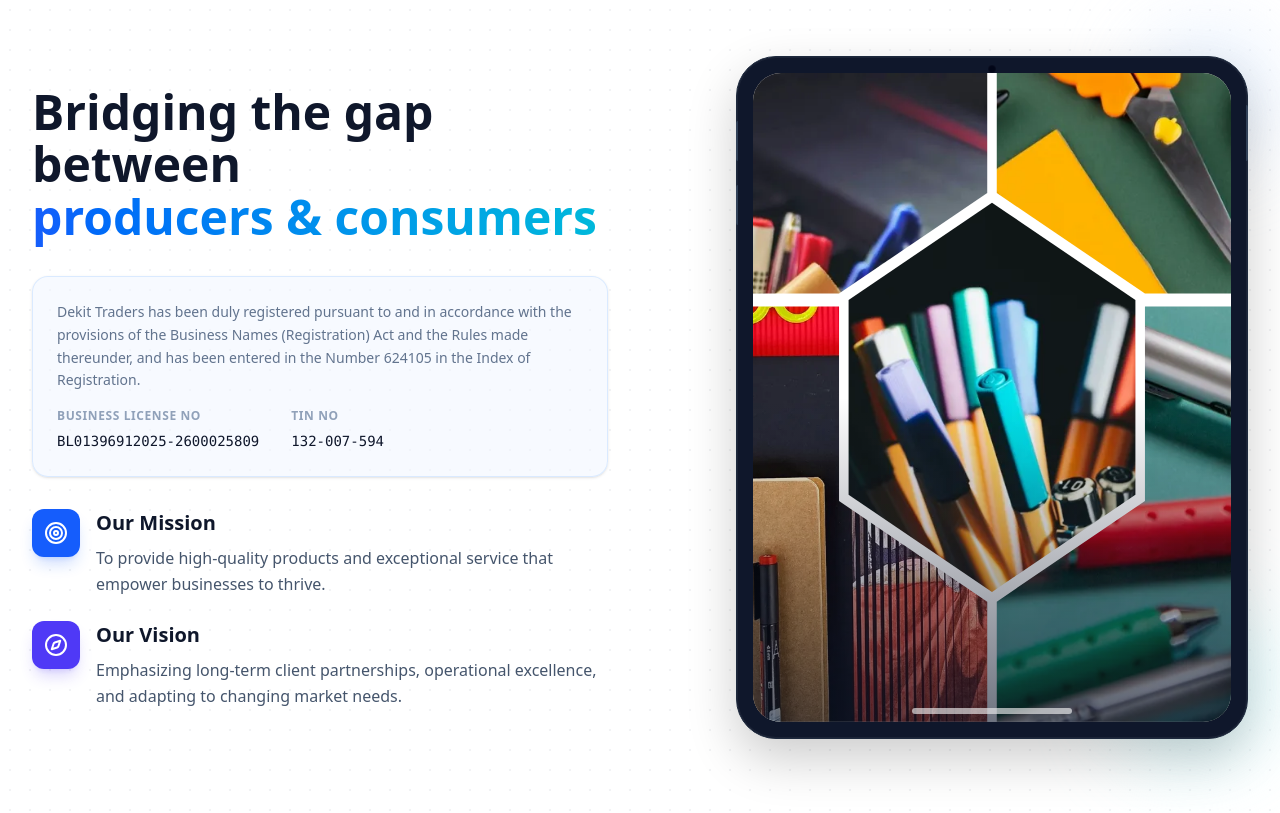
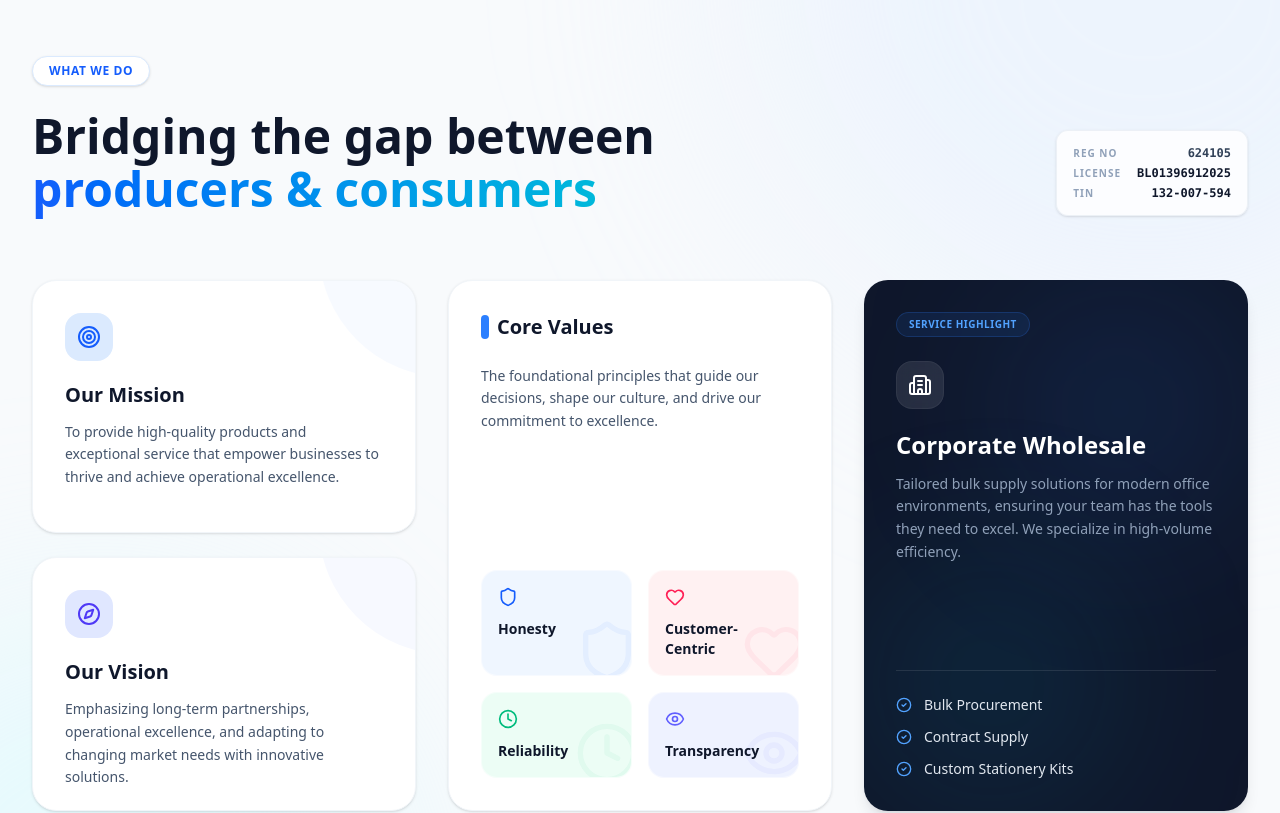
Before and after one commit to Iku96/dekit-website, a React (Vite) app: page / in a window 1280 px wide. Shown: the part 840-1653 px from the top of the page. Built offline with nearby package versions, Linux system fonts and the light colour scheme; no server answers; the database is empty.

Commit message:
Merge Mission, Vision, Values, and Services into a cohesive horizontal 'What We Do' section and rename menu item

```diff
--- a/src/components/About.tsx
+++ b/src/components/About.tsx
@@ -1,212 +1,176 @@
-import { useState, useEffect } from 'react';
-import { motion, AnimatePresence } from 'motion/react';
-import { Target, Compass, Briefcase, CheckCircle2 } from 'lucide-react';
-import { collection, onSnapshot, query, where } from 'firebase/firestore';
-import { db } from '../firebase';
+import { motion } from 'motion/react';
+import { Target, Compass, Shield, Heart, Clock, Eye, Building2, CheckCircle2 } from 'lucide-react';
 
-// You can easily change these images in the future by updating the URLs below
-const fallbackCenterSlideshowImages = [
-  "/dekit_stationery_3.webp",
-  "/dekit_stationery_4.webp",
-  "/dekit_stationery_5.webp",
-  "/dekit_stationery_6.webp"
-];
-
-const fallbackGalleryImages = [
-  "/dekit_stationery_7.webp", // Top Left
-  "/dekit_stationery_8.webp", // Top Right
-  "/dekit_stationery_9.webp", // Bottom Left
-  "/dekit_stationery_10.webp", // Bottom Right
+const values = [
+  { title: 'Honesty', icon: Shield, color: 'text-blue-600', bg: 'bg-blue-50' },
+  { title: 'Customer-Centric', icon: Heart, color: 'text-rose-500', bg: 'bg-rose-50' },
+  { title: 'Reliability', icon: Clock, color: 'text-emerald-500', bg: 'bg-emerald-50' },
+  { title: 'Transparency', icon: Eye, color: 'text-indigo-500', bg: 'bg-indigo-50' },
 ];
 
 export default function About() {
-  const [currentSlide, setCurrentSlide] = useState(0);
-  const [centerSlideshowImages, setCenterSlideshowImages] = useState(fallbackCenterSlideshowImages);
-  const [galleryImages, setGalleryImages] = useState(fallbackGalleryImages);
-
-  useEffect(() => {
-    const q = query(collection(db, 'gallery'), where('category', '==', 'About'));
-    const unsubscribe = onSnapshot(q, (snapshot) => {
-      if (!snapshot.empty) {
-        const images = snapshot.docs.map(doc => doc.data().src);
-        if (images.length >= 4) {
-          setGalleryImages(images.slice(0, 4));
-          if (images.length > 4) {
-            setCenterSlideshowImages(images.slice(4));
-          } else {
-            setCenterSlideshowImages(images);
-          }
-        } else {
-          setCenterSlideshowImages(images);
-          setGalleryImages(fallbackGalleryImages);
-        }
-      } else {
-        setCenterSlideshowImages(fallbackCenterSlideshowImages);
-        setGalleryImages(fallbackGalleryImages);
-      }
-    });
-    return () => unsubscribe();
-  }, []);
-
-  useEffect(() => {
-    const timer = setInterval(() => {
-      setCurrentSlide((prev) => (prev + 1) % centerSlideshowImages.length);
-    }, 4000); // Change image every 4 seconds
-    return () => clearInterval(timer);
-  }, [centerSlideshowImages.length]);
   return (
-    <section id="about" className="py-24 bg-white relative overflow-hidden">
-      {/* Subtle Dot Pattern */}
-      <div className="absolute inset-0 bg-[radial-gradient(#e5e7eb_1px,transparent_1px)] [background-size:20px_20px] opacity-50"></div>
+    <section id="about" className="py-24 bg-slate-50 relative overflow-hidden">
+      {/* Subtle Background Elements */}
+      <div className="absolute top-0 right-0 w-[800px] h-[800px] bg-blue-100/40 rounded-full blur-[120px] pointer-events-none -translate-y-1/2 translate-x-1/3"></div>
+      <div className="absolute bottom-0 left-0 w-[600px] h-[600px] bg-cyan-100/40 rounded-full blur-[100px] pointer-events-none translate-y-1/2 -translate-x-1/3"></div>
 
       <div className="max-w-7xl mx-auto px-4 sm:px-6 lg:px-8 relative z-10">
-        <div className="grid lg:grid-cols-2 gap-16 items-center">
 
-          {/* Text Content */}
-          <motion.div
-            initial={{ opacity: 0, x: -30 }}
-            whileInView={{ opacity: 1, x: 0 }}
-            viewport={{ once: true }}
-            transition={{ duration: 0.8, ease: "easeOut" }}
-          >
-            <h3 className="text-4xl md:text-5xl font-extrabold text-slate-900 mb-8 leading-[1.1]">
+        {/* Header Section */}
+        <div className="flex flex-col md:flex-row md:items-end justify-between gap-8 mb-16">
+          <div className="max-w-2xl">
+            <motion.div
+              initial={{ opacity: 0, y: 20 }}
+              whileInView={{ opacity: 1, y: 0 }}
+              viewport={{ once: true }}
+              className="inline-flex items-center gap-2 px-4 py-1.5 rounded-full bg-white border border-blue-100 shadow-sm mb-6"
+            >
+              <span className="text-blue-600 text-xs font-bold uppercase tracking-wider">What We Do</span>
+            </motion.div>
+
+            <motion.h3
+              initial={{ opacity: 0, y: 20 }}
+              whileInView={{ opacity: 1, y: 0 }}
+              viewport={{ once: true }}
+              transition={{ delay: 0.1 }}
+              className="text-4xl md:text-5xl font-extrabold text-slate-900 leading-[1.1]"
+            >
               Bridging the gap between <br/>
               <span className="text-transparent bg-clip-text bg-gradient-to-r from-blue-600 to-cyan-500">
                 producers & consumers
               </span>
-            </h3>
+            </motion.h3>
+          </div>
 
-            <div className="bg-blue-50/50 border border-blue-200/50 p-6 rounded-2xl mb-8 shadow-sm">
-              <p className="text-sm text-slate-500 leading-relaxed mb-4">
-                Dekit Traders has been duly registered pursuant to and in accordance with the provisions of the Business Names (Registration) Act and the Rules made thereunder, and has been entered in the Number 624105 in the Index of Registration.
-              </p>
-              <div className="flex flex-col sm:flex-row gap-4 sm:gap-8">
-                <div>
-                  <span className="block text-xs font-bold text-slate-400 uppercase tracking-wider mb-1">Business License No</span>
-                  <span className="text-sm font-medium text-slate-900 font-mono">BL01396912025-2600025809</span>
+          {/* Registration Mini-Badge */}
+          <motion.div
+            initial={{ opacity: 0, x: 20 }}
+            whileInView={{ opacity: 1, x: 0 }}
+            viewport={{ once: true }}
+            transition={{ delay: 0.2 }}
+            className="bg-white/80 backdrop-blur-sm border border-slate-200/60 p-4 rounded-xl shadow-sm text-left flex flex-col gap-2 shrink-0 max-w-xs"
+          >
+            <div className="flex items-center justify-between gap-4">
+              <span className="text-[10px] font-bold text-slate-400 uppercase tracking-widest leading-none">Reg No</span>
+              <span className="text-xs font-bold text-slate-700 font-mono leading-none">624105</span>
+            </div>
+            <div className="flex items-center justify-between gap-4">
+              <span className="text-[10px] font-bold text-slate-400 uppercase tracking-widest leading-none">License</span>
+              <span className="text-xs font-bold text-slate-900 font-mono leading-none">BL01396912025</span>
+            </div>
+            <div className="flex items-center justify-between gap-4">
+              <span className="text-[10px] font-bold text-slate-400 uppercase tracking-widest leading-none">TIN</span>
+              <span className="text-xs font-bold text-slate-900 font-mono leading-none">132-007-594</span>
+            </div>
+          </motion.div>
+        </div>
+
+        {/* 3-Column Horizontal Layout */}
+        <div className="grid lg:grid-cols-3 gap-8">
+
+          {/* Column 1: Mission & Vision */}
+          <motion.div
+            initial={{ opacity: 0, y: 30 }}
+            whileInView={{ opacity: 1, y: 0 }}
+            viewport={{ once: true }}
+            className="flex flex-col gap-6"
+          >
+            {/* Mission Card */}
+            <div className="bg-white p-8 rounded-3xl border border-slate-100 shadow-sm hover:shadow-md transition-shadow relative overflow-hidden group h-full">
+              <div className="absolute top-0 right-0 w-32 h-32 bg-blue-50/50 rounded-bl-full -mr-8 -mt-8 transition-transform group-hover:scale-110"></div>
+              <div className="relative z-10">
+                <div className="w-12 h-12 rounded-2xl bg-blue-100 text-blue-600 flex items-center justify-center mb-5">
+                  <Target className="w-6 h-6" />
                 </div>
-                <div>
-                  <span className="block text-xs font-bold text-slate-400 uppercase tracking-wider mb-1">TIN No</span>
-                  <span className="text-sm font-medium text-slate-900 font-mono">132-007-594</span>
-                </div>
+                <h4 className="text-xl font-bold text-slate-900 mb-3">Our Mission</h4>
+                <p className="text-slate-600 text-sm leading-relaxed">
+                  To provide high-quality products and exceptional service that empower businesses to thrive and achieve operational excellence.
+                </p>
               </div>
             </div>
 
-            <div className="space-y-6">
-              <div className="flex items-start gap-4">
-                <div className="w-12 h-12 rounded-xl bg-blue-600 flex items-center justify-center shrink-0 text-white shadow-lg shadow-blue-600/20">
-                  <Target className="w-6 h-6" />
-                </div>
-                <div>
-                  <h4 className="text-xl font-bold text-slate-900 mb-2">Our Mission</h4>
-                  <p className="text-slate-600 leading-relaxed">To provide high-quality products and exceptional service that empower businesses to thrive.</p>
-                </div>
-              </div>
-
-              <div className="flex items-start gap-4">
-                <div className="w-12 h-12 rounded-xl bg-indigo-600 flex items-center justify-center shrink-0 text-white shadow-lg shadow-indigo-600/20">
+            {/* Vision Card */}
+            <div className="bg-white p-8 rounded-3xl border border-slate-100 shadow-sm hover:shadow-md transition-shadow relative overflow-hidden group h-full">
+              <div className="absolute top-0 right-0 w-32 h-32 bg-indigo-50/50 rounded-bl-full -mr-8 -mt-8 transition-transform group-hover:scale-110"></div>
+              <div className="relative z-10">
+                <div className="w-12 h-12 rounded-2xl bg-indigo-100 text-indigo-600 flex items-center justify-center mb-5">
                   <Compass className="w-6 h-6" />
                 </div>
-                <div>
-                  <h4 className="text-xl font-bold text-slate-900 mb-2">Our Vision</h4>
-                  <p className="text-slate-600 leading-relaxed">Emphasizing long-term client partnerships, operational excellence, and adapting to changing market needs.</p>
-                </div>
+                <h4 className="text-xl font-bold text-slate-900 mb-3">Our Vision</h4>
+                <p className="text-slate-600 text-sm leading-relaxed">
+                  Emphasizing long-term partnerships, operational excellence, and adapting to changing market needs with innovative solutions.
+                </p>
               </div>
             </div>
           </motion.div>
 
-          {/* Image Composition */}
+          {/* Column 2: Core Values */}
           <motion.div
-            initial={{ opacity: 0, scale: 0.95 }}
-            whileInView={{ opacity: 1, scale: 1 }}
+            initial={{ opacity: 0, y: 30 }}
+            whileInView={{ opacity: 1, y: 0 }}
             viewport={{ once: true }}
-            transition={{ duration: 0.8, delay: 0.2, ease: "easeOut" }}
-            className="relative lg:ml-auto w-full max-w-lg"
+            transition={{ delay: 0.1 }}
+            className="bg-white p-8 rounded-3xl border border-slate-100 shadow-sm flex flex-col h-full"
           >
-            {/* Realistic iPad Frame */}
-            <div className="relative w-full aspect-[3/4] bg-slate-900 rounded-[2.5rem] p-3 sm:p-4 shadow-[0_20px_50px_rgba(0,0,0,0.2),inset_0_0_0_1px_rgba(255,255,255,0.05)] border border-slate-800">
+            <h4 className="text-xl font-bold text-slate-900 mb-6 flex items-center gap-2">
+              <span className="w-2 h-6 bg-blue-500 rounded-full"></span>
+              Core Values
+            </h4>
+            <p className="text-slate-600 text-sm leading-relaxed mb-8">
+              The foundational principles that guide our decisions, shape our culture, and drive our commitment to excellence.
+            </p>
 
-              {/* iPad Screen */}
-              <div className="relative w-full h-full bg-black rounded-[1.75rem] overflow-hidden shadow-[inset_0_0_10px_rgba(0,0,0,0.5)]">
-
-                {/* Image Gallery / Collage */}
-                <div className="relative w-full h-full bg-white">
-                  {/* Center Hexagon (Slideshow) */}
-                  <div
-                    className="absolute inset-0"
-                    style={{ clipPath: 'polygon(50% 20%, 80% 35%, 80% 65%, 50% 80%, 20% 65%, 20% 35%)' }}
-                  >
-                    <AnimatePresence initial={false}>
-                      <motion.img
-                        key={currentSlide}
-                        src={centerSlideshowImages[currentSlide]}
-                        alt="Gallery Center Slideshow"
-                        className="absolute inset-0 w-full h-full object-cover"
-                        referrerPolicy="no-referrer"
-                        initial={{ x: '100%' }}
-                        animate={{ x: 0 }}
-                        exit={{ x: '-100%' }}
-                        transition={{ duration: 0.8, ease: "easeInOut" }}
-                      />
-                    </AnimatePresence>
+            <div className="grid grid-cols-2 gap-4 mt-auto">
+              {values.map((value) => (
+                <div key={value.title} className={`${value.bg} p-4 rounded-2xl border border-white/50 relative overflow-hidden group`}>
+                  <div className={`absolute -right-2 -bottom-2 opacity-5 ${value.color} group-hover:scale-125 transition-transform duration-500`}>
+                    <value.icon className="w-16 h-16" />
                   </div>
-
-                  {/* Top Left */}
-                  <div
-                    className="absolute inset-0"
-                    style={{ clipPath: 'polygon(0% 0%, 49% 0%, 49% 18.5%, 18% 34%, 0% 34%)' }}
-                  >
-                    <img src={galleryImages[0]} alt="Gallery Top Left" className="w-full h-full object-cover" referrerPolicy="no-referrer" />
-                  </div>
-
-                  {/* Top Right */}
-                  <div
-                    className="absolute inset-0"
-                    style={{ clipPath: 'polygon(51% 0%, 100% 0%, 100% 34%, 82% 34%, 51% 18.5%)' }}
-                  >
-                    <img src={galleryImages[1]} alt="Gallery Top Right" className="w-full h-full object-cover" referrerPolicy="no-referrer" />
-                  </div>
-
-                  {/* Bottom Left */}
-                  <div
-                    className="absolute inset-0"
-                    style={{ clipPath: 'polygon(0% 36%, 18% 36%, 18% 66%, 49% 81.5%, 49% 100%, 0% 100%)' }}
-                  >
-                    <img src={galleryImages[2]} alt="Gallery Bottom Left" className="w-full h-full object-cover" referrerPolicy="no-referrer" />
-                  </div>
-
-                  {/* Bottom Right */}
-                  <div
-                    className="absolute inset-0"
-                    style={{ clipPath: 'polygon(100% 36%, 82% 36%, 82% 66%, 51% 81.5%, 51% 100%, 100% 100%)' }}
-                  >
-                    <img src={galleryImages[3]} alt="Gallery Bottom Right" className="w-full h-full object-cover" referrerPolicy="no-referrer" />
+                  <div className="relative z-10 flex flex-col gap-3">
+                    <value.icon className={`w-5 h-5 ${value.color}`} />
+                    <span className="font-bold text-slate-900 text-sm">{value.title}</span>
                   </div>
                 </div>
+              ))}
+            </div>
+          </motion.div>
 
-                <div className="absolute inset-0 bg-gradient-to-t from-slate-900/60 via-transparent to-transparent pointer-events-none"></div>
+          {/* Column 3: Services (Corporate Wholesale) */}
+          <motion.div
+            initial={{ opacity: 0, y: 30 }}
+            whileInView={{ opacity: 1, y: 0 }}
+            viewport={{ once: true }}
+            transition={{ delay: 0.2 }}
+            className="bg-slate-900 text-white p-8 rounded-3xl relative overflow-hidden flex flex-col h-full shadow-lg shadow-slate-900/10"
+          >
+            {/* Subtle Inner Glow */}
+            <div className="absolute top-0 right-0 w-64 h-64 bg-blue-500/10 rounded-full blur-[80px]"></div>
+            <div className="absolute bottom-0 left-0 w-64 h-64 bg-cyan-500/10 rounded-full blur-[80px]"></div>
 
-                {/* iPad UI: Home Indicator (Bottom) */}
-                <div className="absolute bottom-2 inset-x-0 flex justify-center z-30">
-                  <div className="w-1/3 h-1 sm:h-1.5 bg-white/60 rounded-full backdrop-blur-md"></div>
-                </div>
+            <div className="relative z-10 flex flex-col h-full">
+              <div className="inline-flex items-center gap-2 px-3 py-1 rounded-full bg-blue-500/10 border border-blue-500/20 mb-6 self-start">
+                <span className="text-blue-400 text-[10px] font-bold uppercase tracking-wider">Service Highlight</span>
               </div>
 
-              {/* iPad UI: Camera (Top Bezel) */}
-              <div className="absolute left-1/2 top-1.5 sm:top-2 -translate-x-1/2 flex items-center gap-2">
-                <div className="w-1.5 h-1.5 sm:w-2 sm:h-2 bg-slate-950 rounded-full shadow-[inset_0_0_2px_rgba(255,255,255,0.1)]"></div>
+              <div className="w-12 h-12 rounded-2xl bg-white/10 text-white flex items-center justify-center mb-5 backdrop-blur-sm border border-white/5">
+                <Building2 className="w-6 h-6" />
               </div>
 
-              {/* iPad UI: Volume/Power Buttons (Edges) */}
-              <div className="absolute top-16 -left-[1px] w-[2px] h-10 bg-slate-700 rounded-l-sm"></div>
-              <div className="absolute top-32 -left-[1px] w-[2px] h-10 bg-slate-700 rounded-l-sm"></div>
-              <div className="absolute top-12 -right-[1px] w-[2px] h-14 bg-slate-700 rounded-r-sm"></div>
+              <h4 className="text-2xl font-bold mb-3">Corporate Wholesale</h4>
+              <p className="text-slate-400 text-sm leading-relaxed mb-8 flex-grow">
+                Tailored bulk supply solutions for modern office environments, ensuring your team has the tools they need to excel. We specialize in high-volume efficiency.
+              </p>
 
+              <div className="space-y-3 mt-auto pt-6 border-t border-white/10">
+                {["Bulk Procurement", "Contract Supply", "Custom Stationery Kits"].map((item) => (
+                  <div key={item} className="flex items-center gap-3">
+                    <CheckCircle2 className="w-4 h-4 text-blue-400 shrink-0" />
+                    <span className="text-sm text-slate-200">{item}</span>
+                  </div>
+                ))}
+              </div>
             </div>
-
-            {/* Decorative Elements */}
-            <div className="absolute -top-6 -right-6 w-32 h-32 bg-blue-100 rounded-full mix-blend-multiply filter blur-2xl opacity-70 animate-blob -z-10"></div>
-            <div className="absolute -bottom-6 -right-6 w-40 h-40 bg-cyan-100 rounded-full mix-blend-multiply filter blur-2xl opacity-70 animate-blob animation-delay-2000 -z-10"></div>
           </motion.div>
 
         </div>
--- a/src/components/Footer.tsx
+++ b/src/components/Footer.tsx
@@ -33,8 +33,7 @@ export default function Footer() {
             <div>
               <h4 className="text-white font-bold mb-6 text-lg">Quick Links</h4>
               <ul className="space-y-4">
-                <li><Link to="/#about" className="text-sm text-slate-400 hover:text-blue-400 transition-colors flex items-center gap-2"><span className="w-1.5 h-1.5 rounded-full bg-blue-500/50"></span> About Us</Link></li>
-                <li><Link to="/#services" className="text-sm text-slate-400 hover:text-blue-400 transition-colors flex items-center gap-2"><span className="w-1.5 h-1.5 rounded-full bg-blue-500/50"></span> Our Services</Link></li>
+                <li><Link to="/#about" className="text-sm text-slate-400 hover:text-blue-400 transition-colors flex items-center gap-2"><span className="w-1.5 h-1.5 rounded-full bg-blue-500/50"></span> What We Do</Link></li>
                 <li><Link to="/pricelist" className="text-sm text-slate-400 hover:text-blue-400 transition-colors flex items-center gap-2"><span className="w-1.5 h-1.5 rounded-full bg-blue-500/50"></span> Pricelist</Link></li>
                 <li><Link to="/gallery" className="text-sm text-slate-400 hover:text-blue-400 transition-colors flex items-center gap-2"><span className="w-1.5 h-1.5 rounded-full bg-blue-500/50"></span> Gallery</Link></li>
               </ul>
@@ -45,7 +44,7 @@ export default function Footer() {
               <h4 className="text-white font-bold mb-6 text-lg">Our Operations</h4>
               <ul className="space-y-6">
                 <li>
-                  <Link to="/#services" className="group flex flex-col">
+                  <Link to="/#about" className="group flex flex-col">
                     <span className="font-medium text-slate-300 group-hover:text-blue-400 transition-colors">Dekit Stationery</span>
                     <span className="text-xs text-slate-500 mt-1">Wholesale Office Supply</span>
                   </Link>
--- a/src/components/Navbar.tsx
+++ b/src/components/Navbar.tsx
@@ -6,8 +6,7 @@ import { useCart } from '../context/CartContext';
 
 const navLinks = [
   { name: 'Home', href: '/' },
-  { name: 'About', href: '/#about' },
-  { name: 'Services', href: '/#services' },
+  { name: 'What We Do', href: '/#about' },
   { name: 'Pricelist', href: '/pricelist' },
   { name: 'Gallery', href: '/gallery' },
 ];
--- a/src/pages/Home.tsx
+++ b/src/pages/Home.tsx
@@ -1,6 +1,5 @@
 import Hero from '../components/Hero';
 import About from '../components/About';
-import Values from '../components/Values';
 import Gallery from '../components/Gallery';
 import Contact from '../components/Contact';
 
@@ -9,7 +8,6 @@ export default function Home() {
     <>
       <Hero />
       <About />
-      <Values />
       <Gallery />
       <Contact />
     </>
```
